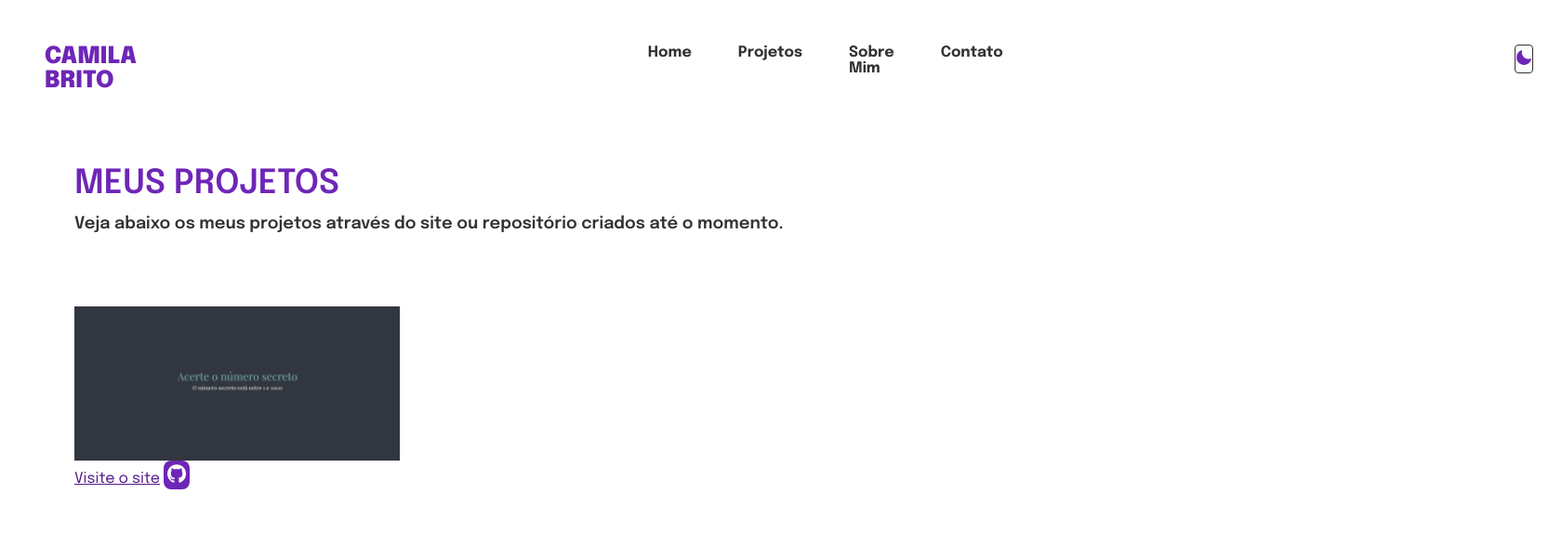
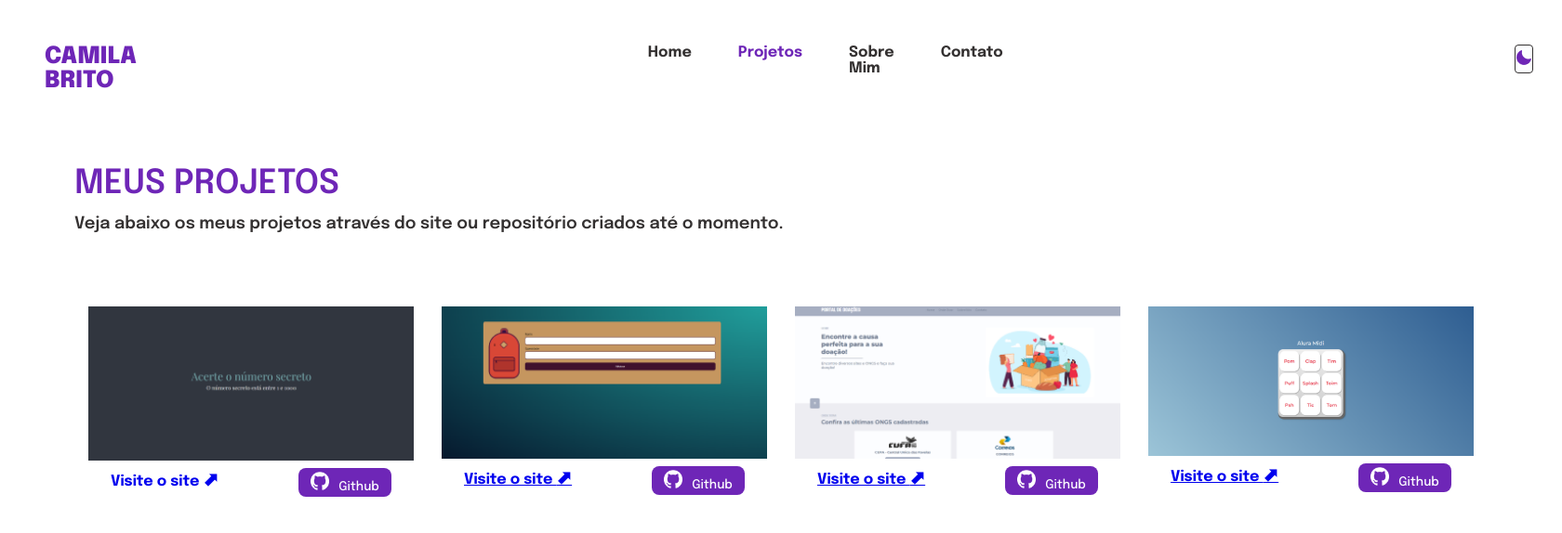
Before and after one commit to camilabrito24/portfolio, a PHP site: page /Projetos.php in a window 1680 px wide. Shown: the top 574 px of the page at 93% size. Run offline with PHP 8.4, Linux system fonts and the light colour scheme.

Commit message:
N01_F02 - Ajustando a sessão dos cards do projeto.

```diff
--- a/Projetos.php
+++ b/Projetos.php
@@ -13,7 +13,7 @@
         </p>
         <ul class="cabecalho-nav-menu">
             <li class="cabecalho-nav-menu-item"><a href="./index.php">Home</a></li>
-            <li class="cabecalho-nav-menu-item"><a href="./Projetos.php">Projetos</a></li>
+            <li class="cabecalho-nav-menu-item"><a href="./Projetos.php" style="color: #6E26B7">Projetos</a></li>
             <li class="cabecalho-nav-menu-item"><a href=".">Sobre Mim</a></li>
             <li class="cabecalho-nav-menu-item"><a href=".">Contato</a></li>
         </ul>
@@ -31,10 +31,52 @@
         <section class="container-projetos-card">
             <img src="src/projeto1.png" class="container-projetos-card-img">
             <div class="container-projetos-btn">
-                <a href="" class="container-projetos-btn-site">Visite o site</a>
+                <a href="https://numero-secreto-tau-brown.vercel.app/" target="_blank" class="container-projetos-btn-site">Visite o site <span>⬈</span></a>
 
                 <button class="container-projetos-card-btn-github">
-                    <img src="src/github.png">
+                    <a href="https://github.com/camilabrito24/numero-secreto" target="_blank" class="container-projetos-btn-site-git">
+                        <img src="src/github.png">
+                        Github
+                    </a>
+                </button>
+            </div>
+        </section>
+        <section class="container-projetos-card">
+            <img src="src/projeto2.png" class="container-projetos-card-img">
+            <div class="container-projetos-btn">
+                <a href="https://mochiladeviagem-gray.vercel.app/" target="_blank class="container-projetos-btn-site">Visite o site <span>⬈</span></a>
+
+                <button class="container-projetos-card-btn-github">
+                    <a href="https://github.com/camilabrito24/mochiladeviagem" target="_blank" class="container-projetos-btn-site-git">
+                        <img src="src/github.png">
+                        Github
+                    </a>
+                </button>
+            </div>
+        </section>
+        <section class="container-projetos-card">
+            <img src="src/projeto3.png" class="container-projetos-card-img">
+            <div class="container-projetos-btn">
+                <a href="https://doacoes-site.vercel.app/" target="_blank class="container-projetos-btn-site">Visite o site <span>⬈</span></a>
+
+                <button class="container-projetos-card-btn-github">
+                    <a href="https://github.com/camilabrito24/doacoes-site" target="_blank" class="container-projetos-btn-site-git">
+                        <img src="src/github.png">
+                        Github
+                    </a>
+                </button>
+            </div>
+        </section>
+        <section class="container-projetos-card">
+            <img src="src/projeto4.png" class="container-projetos-card-img">
+            <div class="container-projetos-btn">
+                <a href="https://aluramidi-kohl.vercel.app/" target="_blank class="container-projetos-btn-site">Visite o site <span>⬈</span></a>
+
+                <button class="container-projetos-card-btn-github">
+                    <a href="https://github.com/camilabrito24/aluramidi" target="_blank" class="container-projetos-btn-site-git">
+                        <img src="src/github.png">
+                        Github
+                    </a>
                 </button>
             </div>
         </section>
--- a/index.php
+++ b/index.php
@@ -15,7 +15,7 @@
                 CAMILA BRITO
             </p>
             <ul class="cabecalho-nav-menu">
-                <li class="cabecalho-nav-menu-item"><a href="./index.php">Home</a></li>
+                <li class="cabecalho-nav-menu-item"><a href="./index.php" style="color: #6E26B7">Home</a></li>
                 <li class="cabecalho-nav-menu-item"><a href="./Projetos.php">Projetos</a></li>
                 <li class="cabecalho-nav-menu-item"><a href=".">Sobre Mim</a></li>
                 <li class="cabecalho-nav-menu-item"><a href=".">Contato</a></li>
--- a/styles/styles.css
+++ b/styles/styles.css
@@ -113,6 +113,9 @@ body{
 
 .container-projetos{
     margin: 5em;
+    display: flex;
+    flex-direction: row;
+    justify-content: space-around;
 }
 
 .container-projetos-card{
@@ -130,10 +133,21 @@ body{
     padding: 0.3em;
     border: none;
     border-radius: 8px;
+    cursor: pointer;
+    color: #FCFDFF;
+    font-family: "Epilogue", sans-serif;
+    font-weight: 500;
+    width: 100px;
+    align-items: center;
+}
+
+.container-projetos-card-btn-github:hover{
+    background-color: #341159;
 }
 
 .container-projetos-card-btn-github img{
     width: 20px;
+    padding-right: 0.5em;
 }
 
 .rodape{
@@ -153,3 +167,28 @@ body{
     padding-top: 1em;
     opacity: 50%;
 }
+
+.container-projetos-btn{
+    display: flex;
+    justify-content: space-between;
+    margin: 0.5em 1.5em 0 1.5em;
+    font-weight: 700;
+}
+
+.container-projetos-btn-site{
+    text-decoration: none;
+}
+
+.container-projetos-btn-site-git{
+    text-decoration: none;
+    color: #FCFDFF;
+}
+
+.container-projetos-btn-site:hover{
+    color: #6E26B7;
+}
+
+span{
+    font-size: 20px;
+    font-weight: 900;
+}
```
Also changed, not shown: src/projeto4.png (added).
